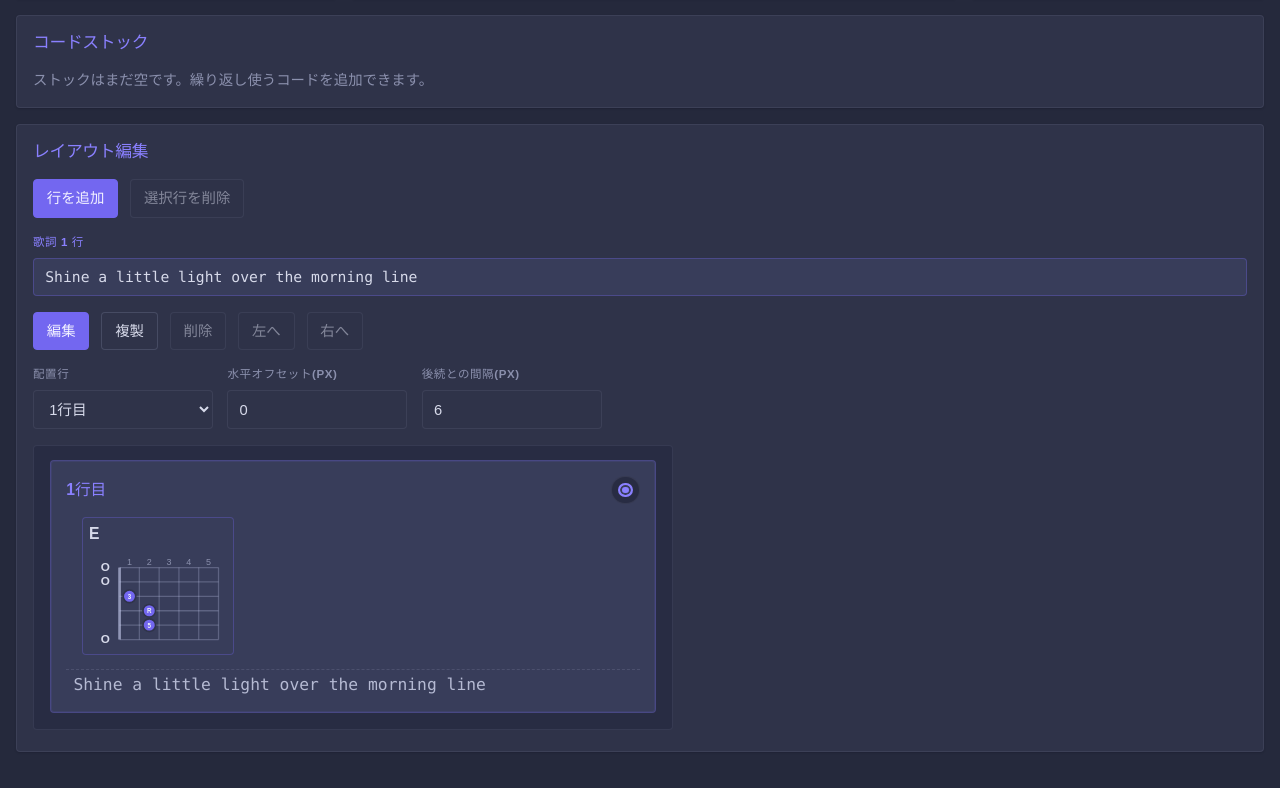
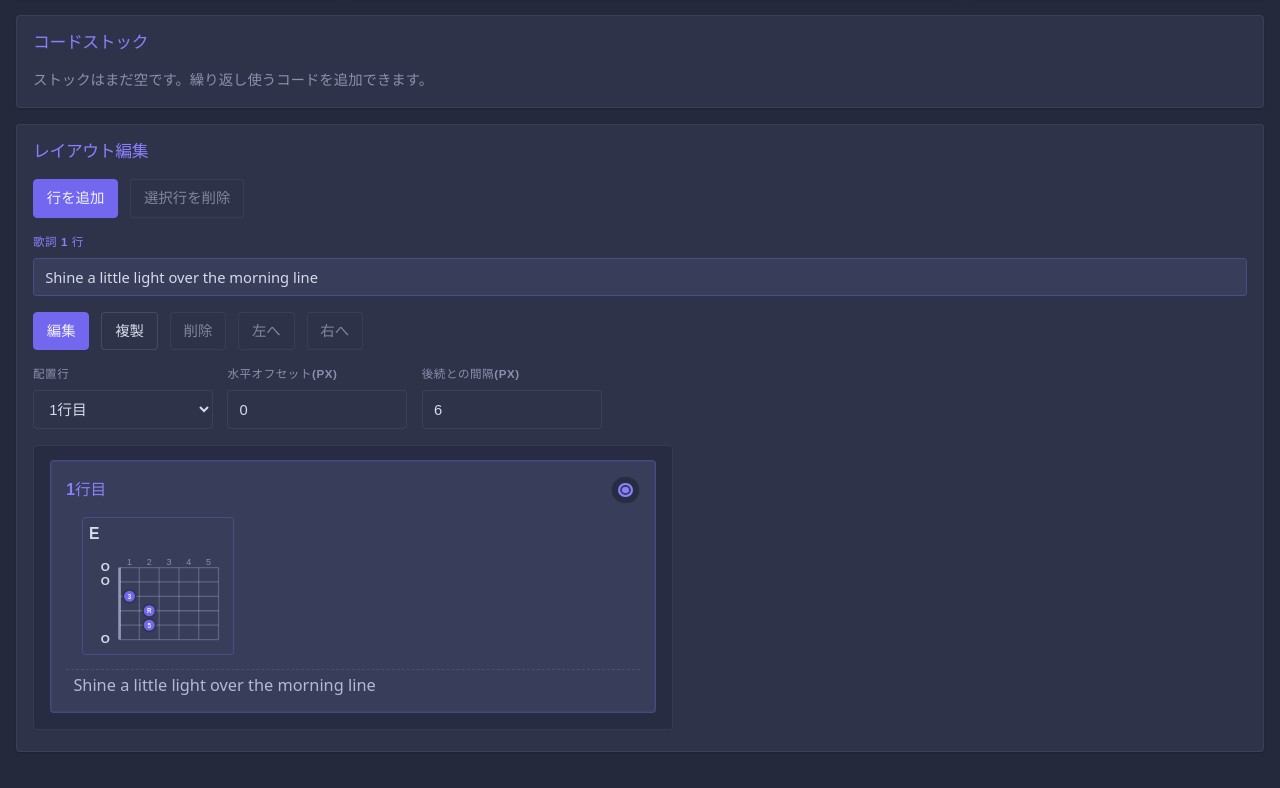
Before and after one commit to m43d4k/chordcanvas, a React (Vite) app: page / in a window 1280 px wide. Shown: the part 692-1480 px from the top of the page. Built offline with nearby package versions, Linux system fonts and the light colour scheme.

Commit message:
Change lyrics font

```diff
--- a/src/index.css
+++ b/src/index.css
@@ -276,8 +276,8 @@ button {
 .lyrics-field input,
 .lyrics-line {
   font-family:
-    'JetBrains Mono', 'SFMono-Regular', 'Consolas', 'Menlo', 'Monaco',
-    'BIZ UD Gothic', monospace;
+    system-ui, -apple-system, BlinkMacSystemFont, 'Segoe UI',
+    'Helvetica Neue', Arial, 'BIZ UD Gothic', sans-serif;
   font-variant-ligatures: none;
 }
 
```
